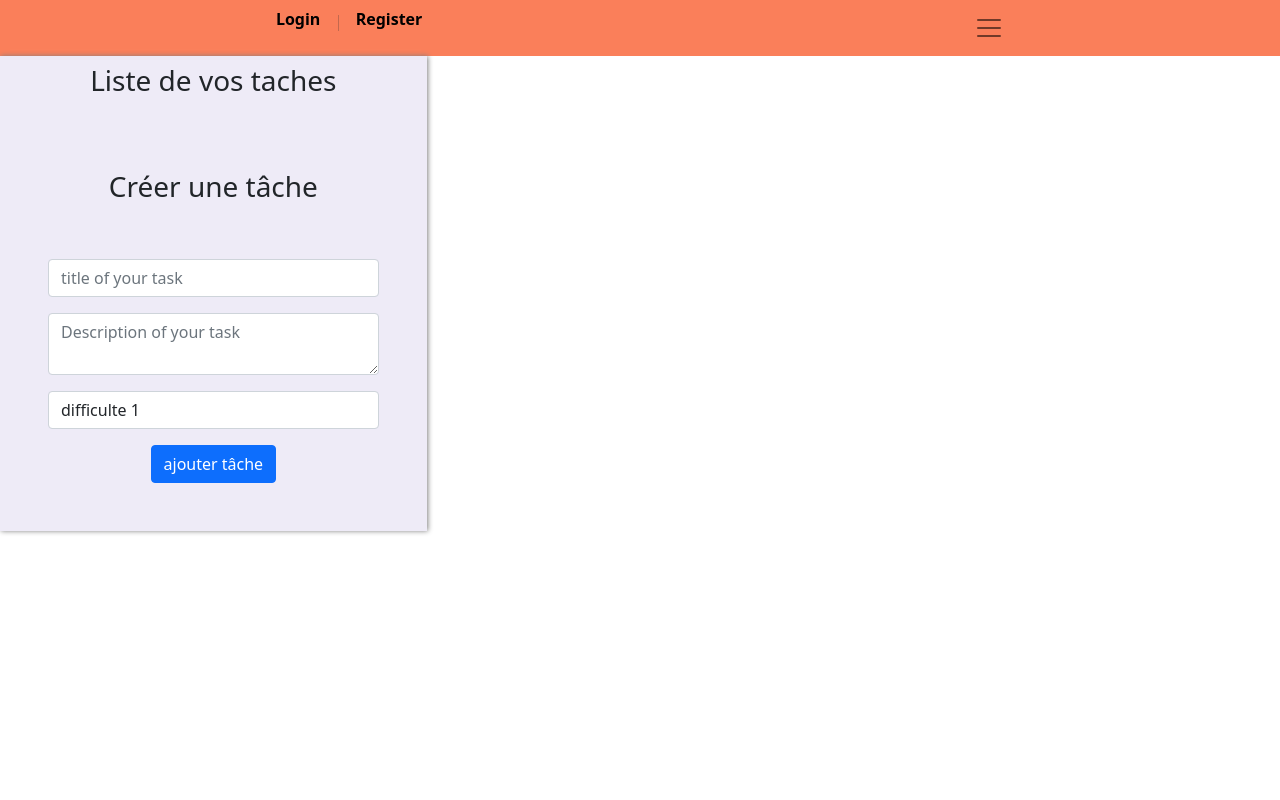
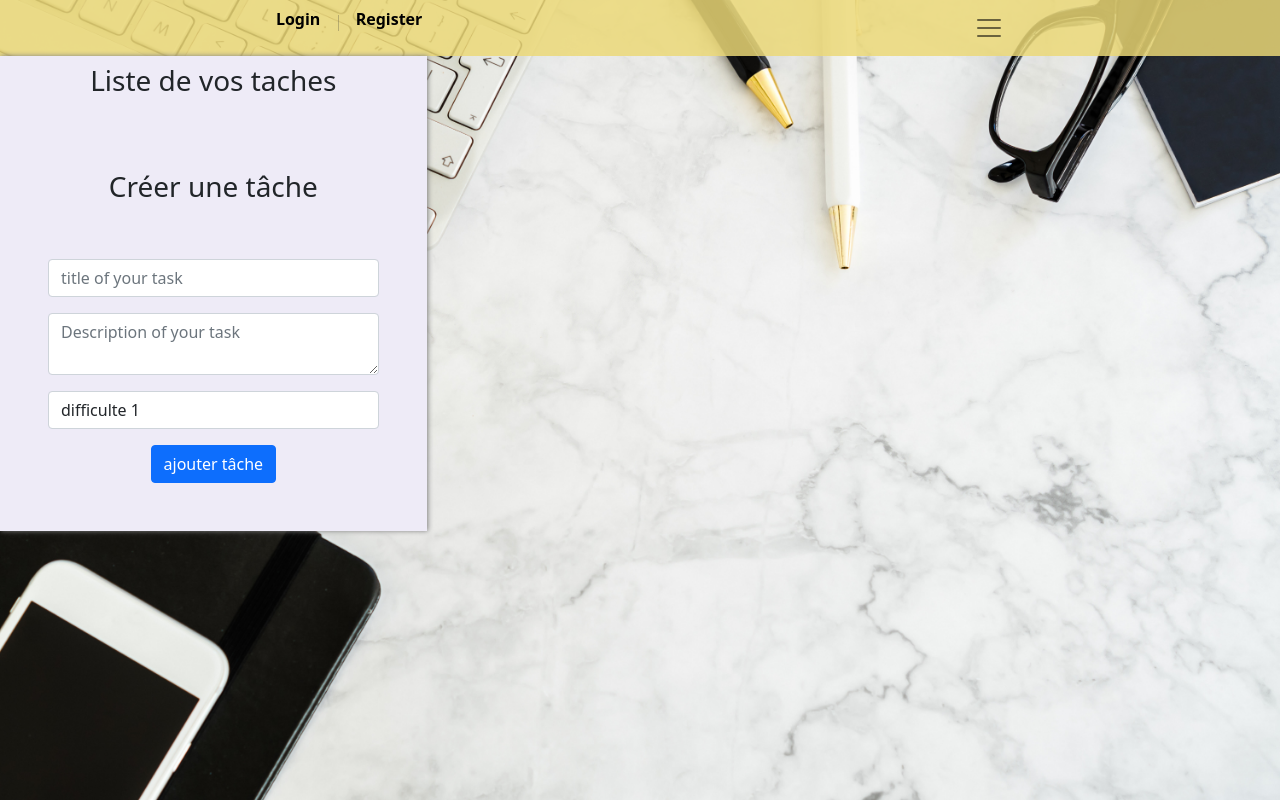
Before and after one commit to e-vinci/web2-2022-project-group-14, a website built with webpack: page frontend/src/index.html in a window 1280 px wide. Built offline with nearby package versions, Linux system fonts and the light colour scheme; files whose address does not match are found by name.

Commit message:
backround image added

```diff
--- a/frontend/src/stylesheets/main.css
+++ b/frontend/src/stylesheets/main.css
@@ -1,4 +1,6 @@
 html,body {
+    background-image : url(../img/backround4.jpg);
+    background-size : cover;
     height: 100%;
     margin: 0;
     padding:0;
@@ -10,7 +12,7 @@ main{
 
 
 #header{
-    background-color: #FA7F5A;
+    background-color: #ecd977d5;
     z-index: 1000;
 }
 
```
Also changed, not shown: frontend/src/img/backround4.jpg (added).
